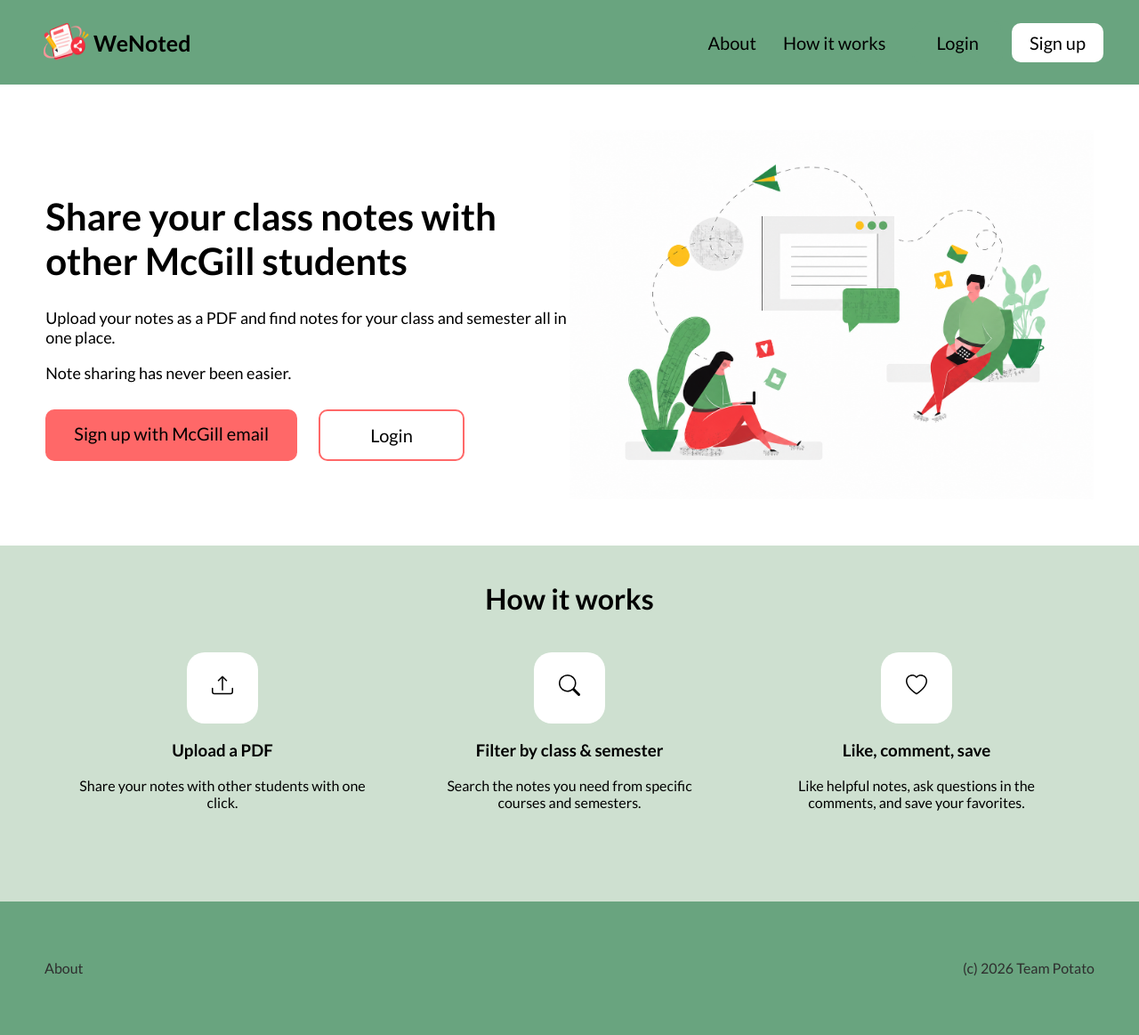
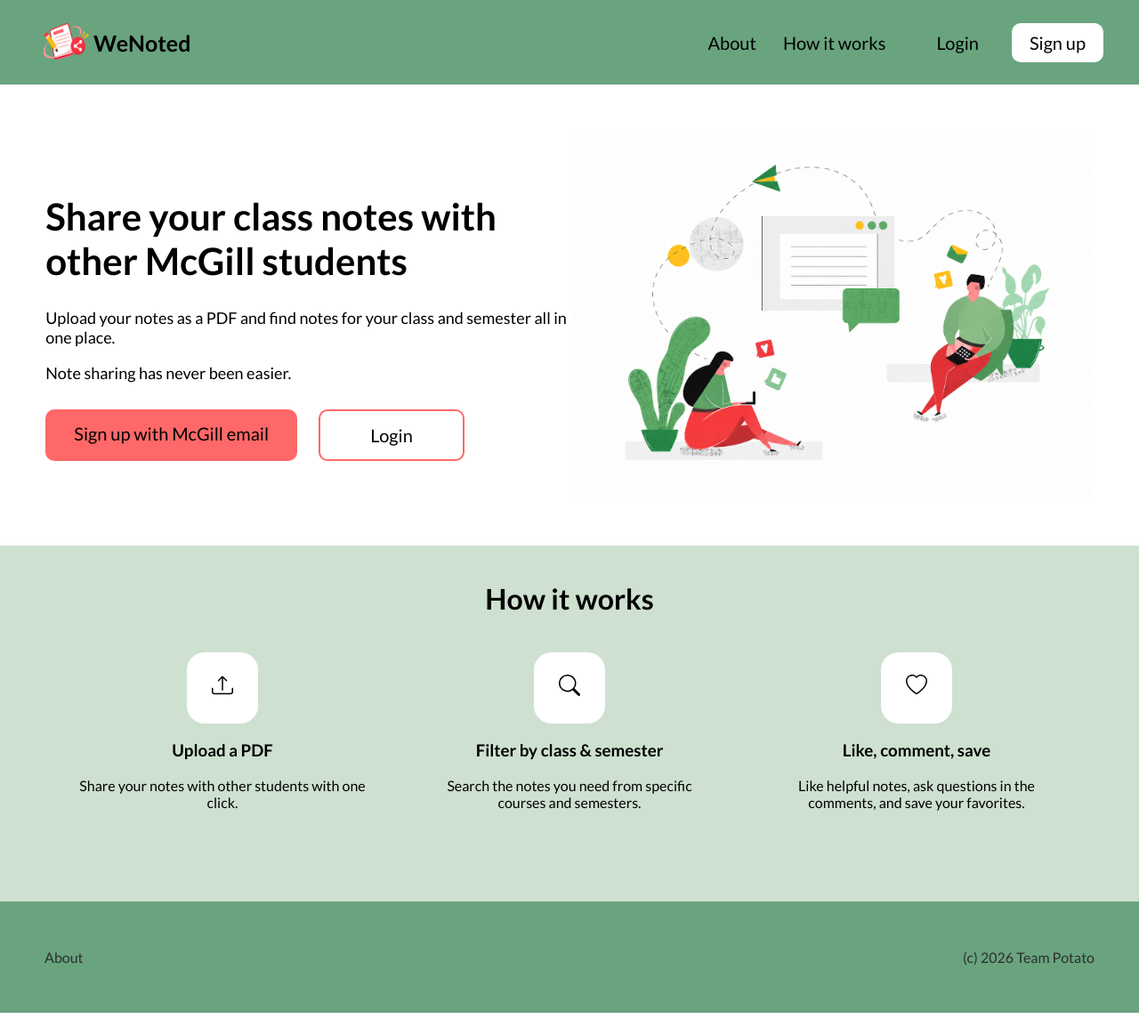
Before and after one commit to KejiaLiang/WeNoted, a React (Vite) app in the folder frontend/: page / in a window 1280 px wide. Shown: the whole page at 89% size. After the commit the page ends 1138 px from the top, so only its background shows below. Built offline with nearby package versions, Linux system fonts and the light colour scheme; a web font is replaced by a local one.

Commit message:
Update landing page

```diff
--- a/frontend/src/components/Footer.css
+++ b/frontend/src/components/Footer.css
@@ -1,6 +1,6 @@
 footer{
     background-color: #69A47F;
-    height: 150px;
+    height: 125px;
     display: flex;
     justify-content: space-between;
     padding:50px;
--- a/frontend/src/pages/LandingPage.css
+++ b/frontend/src/pages/LandingPage.css
@@ -55,6 +55,8 @@
 
 .login-button-main:hover{
     background-color: rgb(255, 244, 244);
+    border: 2px solid rgb(162, 32, 32);
+
 }
 
 .main-image{
```
